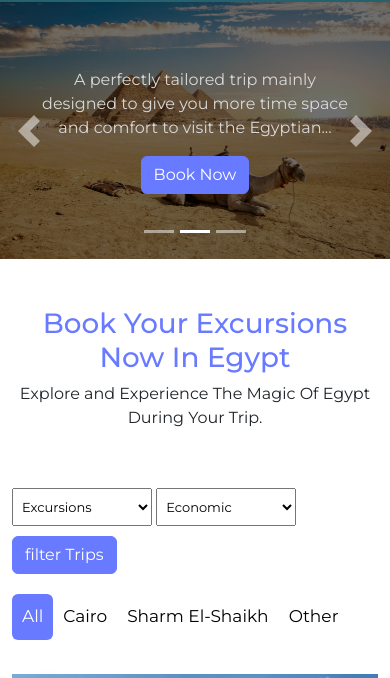
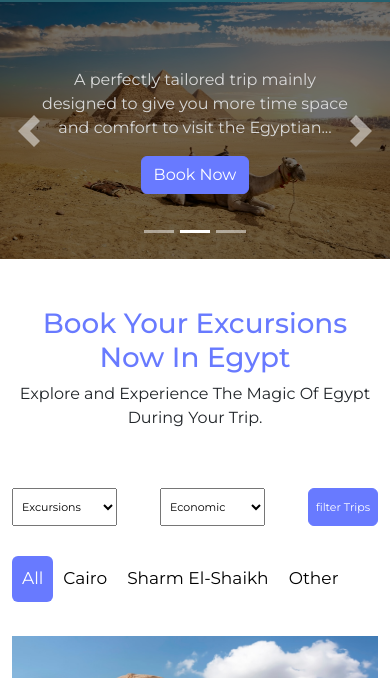
Before and after one commit to Yasin3015/ViwegeTravelsDemo, a plain HTML site: page index.html in a window 390 px wide. Shown: the part 84-762 px from the top of the page. Drawn offline with nearby package versions, Linux system fonts and the light colour scheme; a web font is replaced by a local one.

Commit message:
Add files via upload

```diff
--- a/assets/CSS/Style.css
+++ b/assets/CSS/Style.css
@@ -669,6 +669,24 @@ select{
         font-size: 13px !important;
     }
 }
+@media (max-width: 420px) {
+    .filter{
+        width: 100%;
+        display: flex;
+        align-items: center;
+        justify-content: space-between !important;
+    }
+    select{
+        padding: 10px 5px !important;
+        width: 105px !important;
+        font-size: 11px !important;
+    }
+    .filter button{
+        font-size: 11px !important;
+        padding: 10px 5px !important;
+        width: 70px !important;
+    }
+}
 
 .otherTrips{
     height: 100vh;
@@ -751,11 +769,3 @@ select{
         border-radius: 0px !important;
     }
 }
-/* .otherTrips form{
-    width: 90% !important;
-    position: absolute;
-    top: 50%;
-    left: 50%;
-    transform: translate(-50%,-50%);
-
-} */
```
